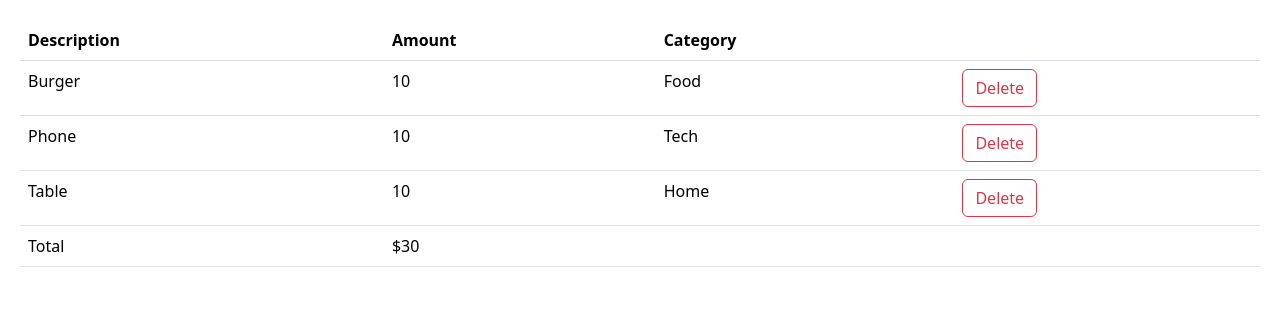
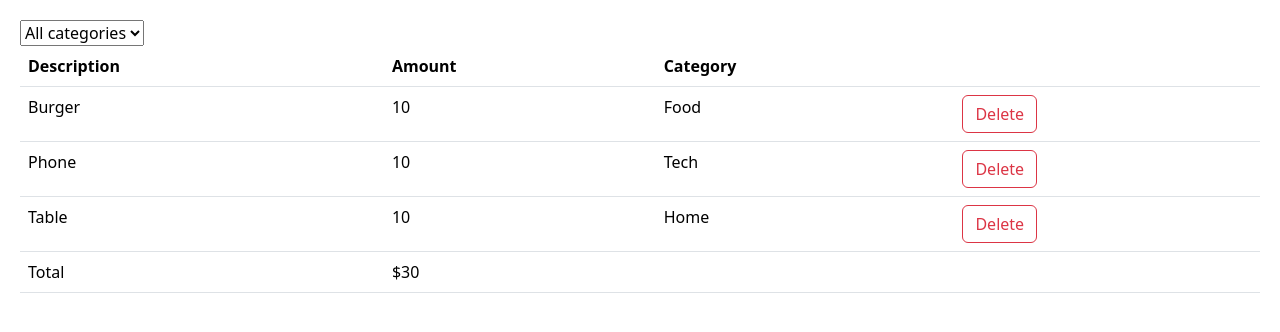
Before and after one commit to vinceh91/react-app, a React (Vite) app: page / in a window 1280 px wide. Shown: the top 332 px of the page. Built offline with nearby package versions, Linux system fonts and the light colour scheme.

Commit message:
Create ExpenseFilter

```diff
--- a/src/App.tsx
+++ b/src/App.tsx
@@ -5,8 +5,10 @@ import Like from "./components/Like";
 import Form from "./components/Form";
 import ExpenseList from "./expense-tracker/components/ExpenseList";
 import { Expense } from "./expense-tracker/components/ExpenseList";
+import ExpenseFilter from "./expense-tracker/components/ExpenseFilter";
 
 function App() {
+  const [category, setCategory] = useState("");
   const [expenses, setExpenses] = useState([
     { id: 1, description: "Burger", amount: 10, category: "Food" },
     { id: 2, description: "Phone", amount: 10, category: "Tech" },
@@ -15,9 +17,15 @@ function App() {
   const onDelete = (id: number) => {
     setExpenses(expenses.filter((expense) => expense.id !== id));
   };
+  const onSelectedCategory = (category: string) => setCategory(category);
+  const visibleExpenses = category
+    ? expenses.filter((e) => e.category === category)
+    : expenses;
+
   return (
     <div>
-      <ExpenseList expenses={expenses} onDelete={onDelete} />
+      <ExpenseFilter onSelectedCategory={onSelectedCategory} />
+      <ExpenseList expenses={visibleExpenses} onDelete={onDelete} />
     </div>
   );
 }
--- /dev/null
+++ b/src/expense-tracker/components/ExpenseFilter.tsx
@@ -0,0 +1,27 @@
+import React from "react";
+
+interface Props {
+  onSelectedCategory: (category: string) => void;
+}
+
+const ExpenseFilter = ({ onSelectedCategory }: Props) => {
+  return (
+    <select
+      className="select-form"
+      onChange={(event) => onSelectedCategory(event.target.value)}
+    >
+      <option value="">All categories</option>
+      <option key="Groceries" value="Groceries">
+        Groceries
+      </option>
+      <option key="Tech" value="Tech">
+        Tech
+      </option>
+      <option key="Home" value="Home">
+        Home
+      </option>
+    </select>
+  );
+};
+
+export default ExpenseFilter;
```
